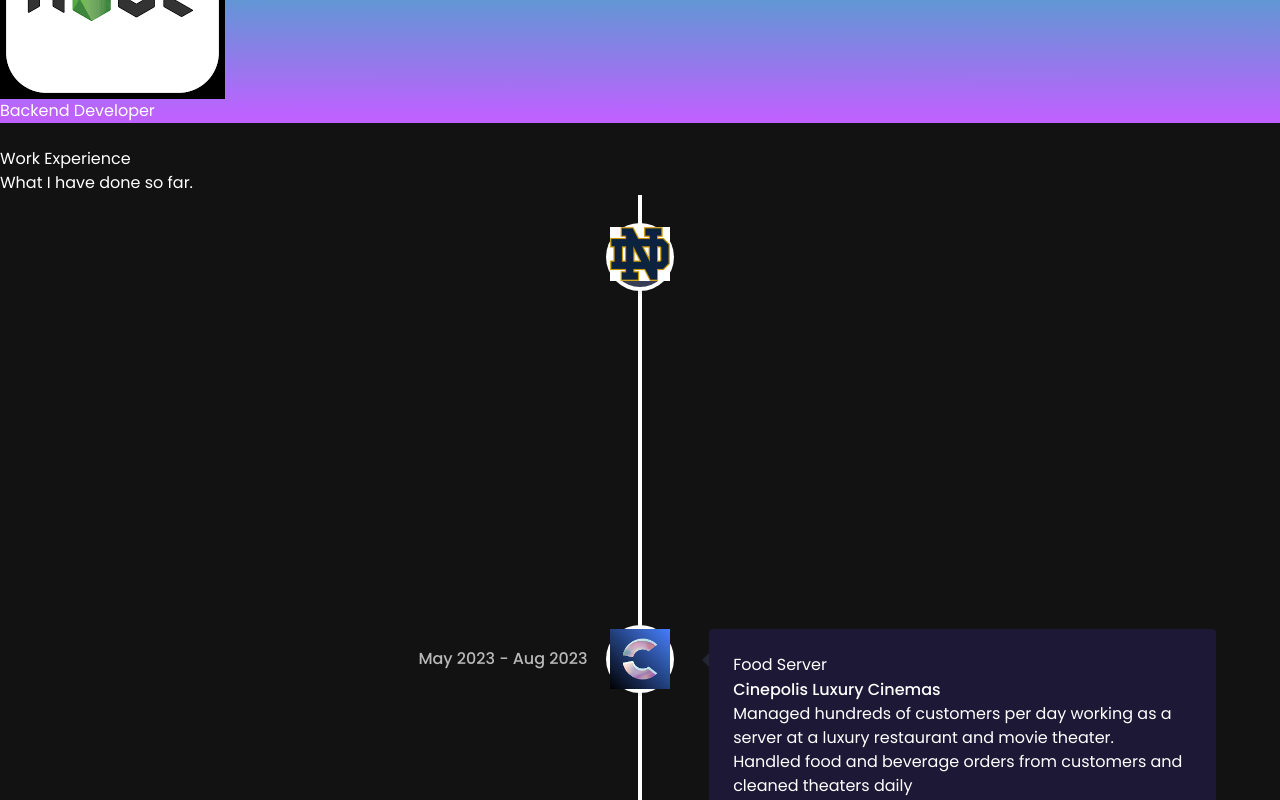
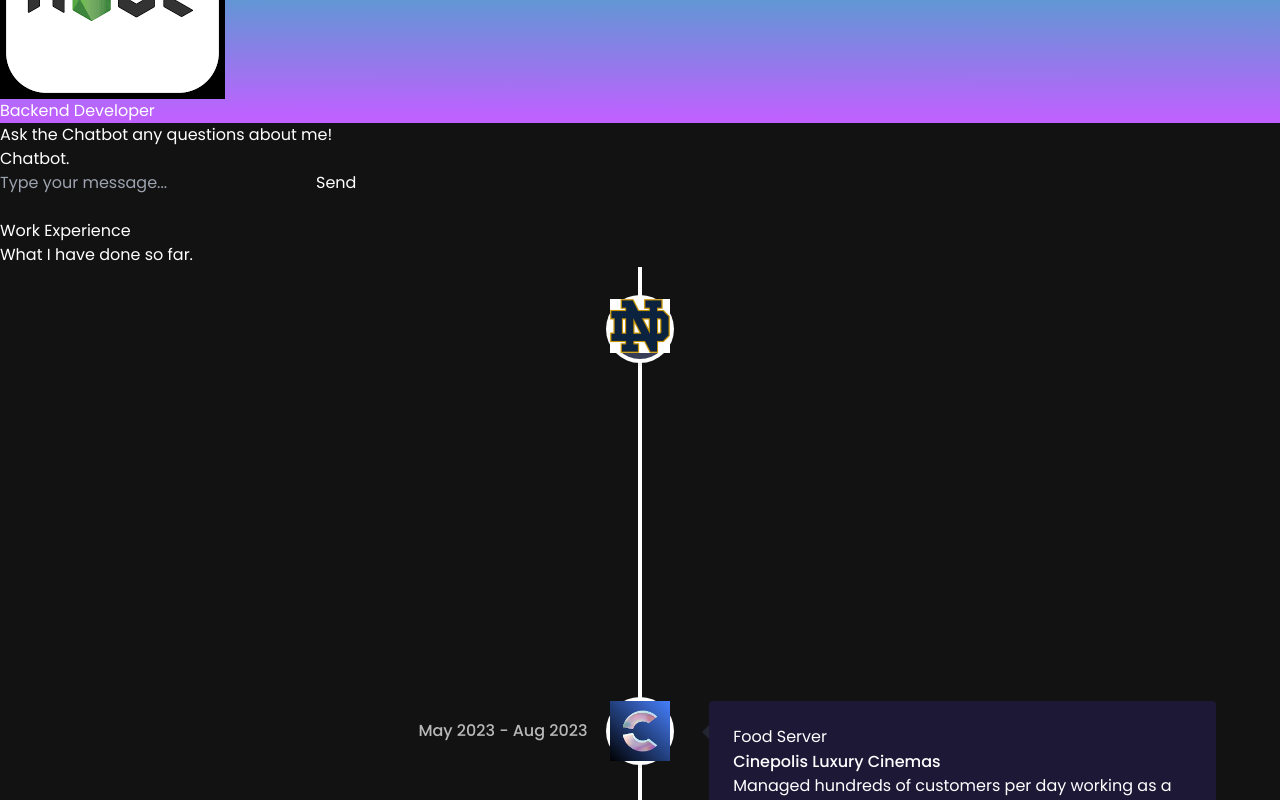
Before and after one commit to irobinett3/personal_website, a React (Vite) app: page / in a window 1280 px wide. Shown: the part 1520-2320 px from the top of the page. Built offline with nearby package versions, Linux system fonts and the light colour scheme.

Commit message:
tried chatbot

```diff
--- a/src/App.jsx
+++ b/src/App.jsx
@@ -20,6 +20,7 @@ function App() {
         </div>
         <div className="App">
           <Intro />
+          <Chatbot />
           <Timeline />
           <Projects />
           <CampusInvolement />
```
